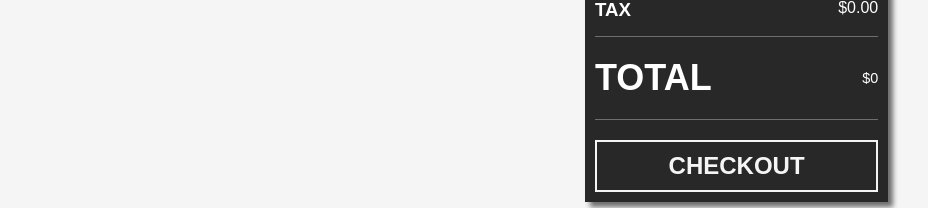
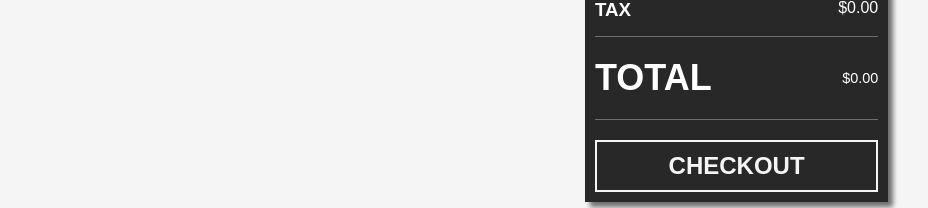
Before and after one commit to Robby-Codes/Fandora, a React (Create React App) app in the folder fandora/: page /checkout in a window 1280 px wide. Shown: the part 548-756 px from the top of the page, without its empty margins (185-1113 px from the left). Built offline with nearby package versions, Linux system fonts and the light colour scheme.

Commit message:
Added "formatnumbers.js" to add commas to numbers

```diff
--- a/fandora/src/checkout/checkout.css
+++ b/fandora/src/checkout/checkout.css
@@ -233,7 +233,6 @@
   height: 100%;
   width: 20%;
   color: #282828;
-  text-decoration: underline;
   text-align: end;
 }
 
--- a/fandora/src/checkout/index.js
+++ b/fandora/src/checkout/index.js
@@ -1,6 +1,7 @@
 import React, { useState, useEffect } from "react";
 import { Link } from "react-router-dom";
 import { data, totalAmount } from "../other/data";
+import { formatNumbers } from "../other/formatnumbers";
 import ac_shelby_cobra from "../assets/ac-cobra.png";
 import audi_r8 from "../assets/audi-r8.png";
 import audi_r8_spyder from "../assets/audi-r8-spyder.png";
@@ -216,7 +217,7 @@ const CartItem = ({
         </div>
         <div className="product-price">
           <p>
-            $<span>{price}</span>
+            $<span>{formatNumbers(price)}</span>
           </p>
         </div>
       </div>
@@ -254,7 +255,7 @@ const Checkout = ({ totalamount }) => {
       <div className="total-price">
         <h1>TOTAL</h1>
         <p>
-          $<span className="t_price">{totalamount}</span>
+          $<span className="t_price">{formatNumbers(totalamount)}</span>
         </p>
       </div>
       <div>
--- /dev/null
+++ b/fandora/src/other/formatnumbers.js
@@ -0,0 +1,3 @@
+export const formatNumbers = (number) => {
+  return number.toString().replace(/\B(?=(\d{3})+(?!\d))/g, ",") + ".00";
+};
```
